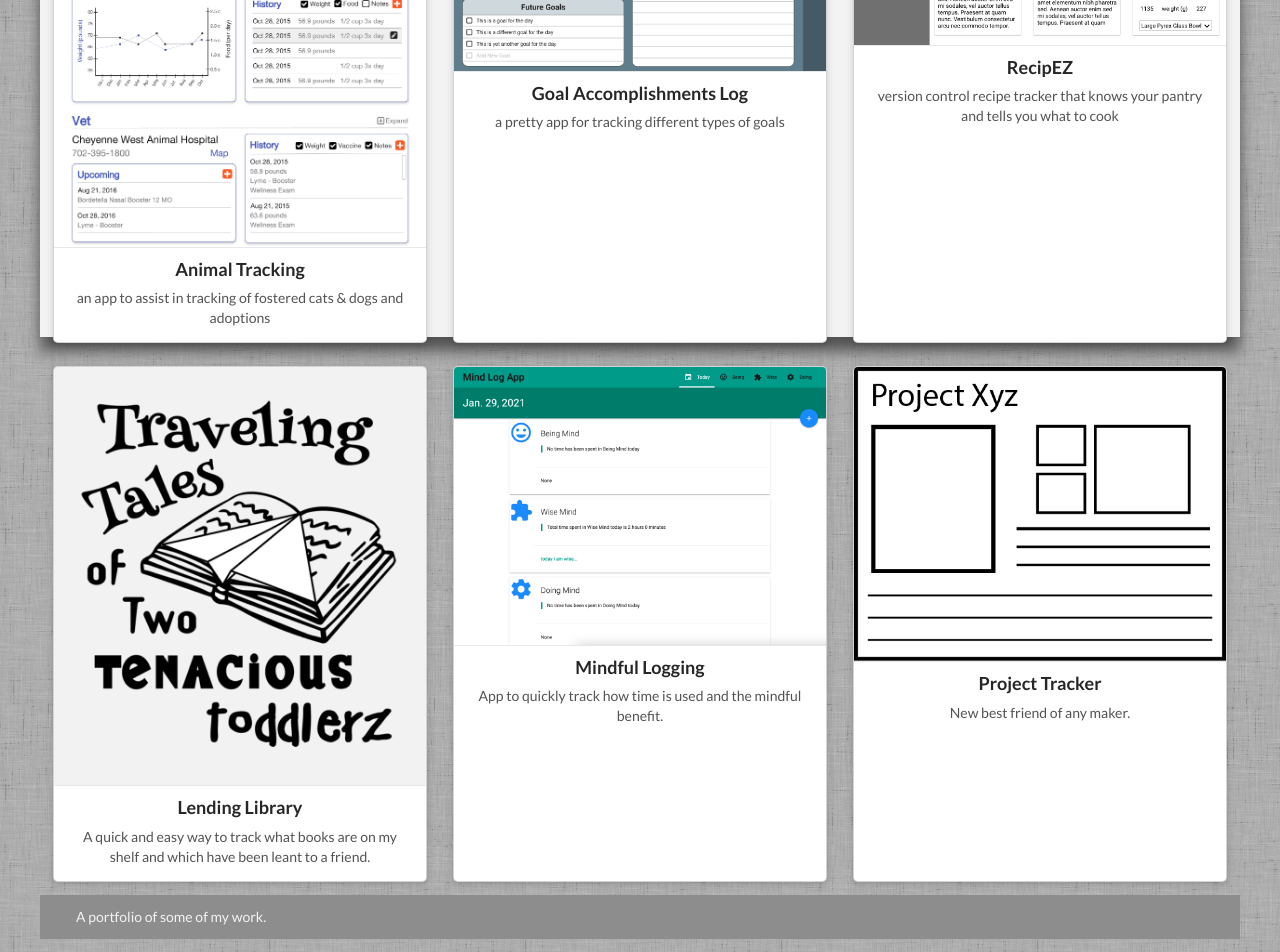
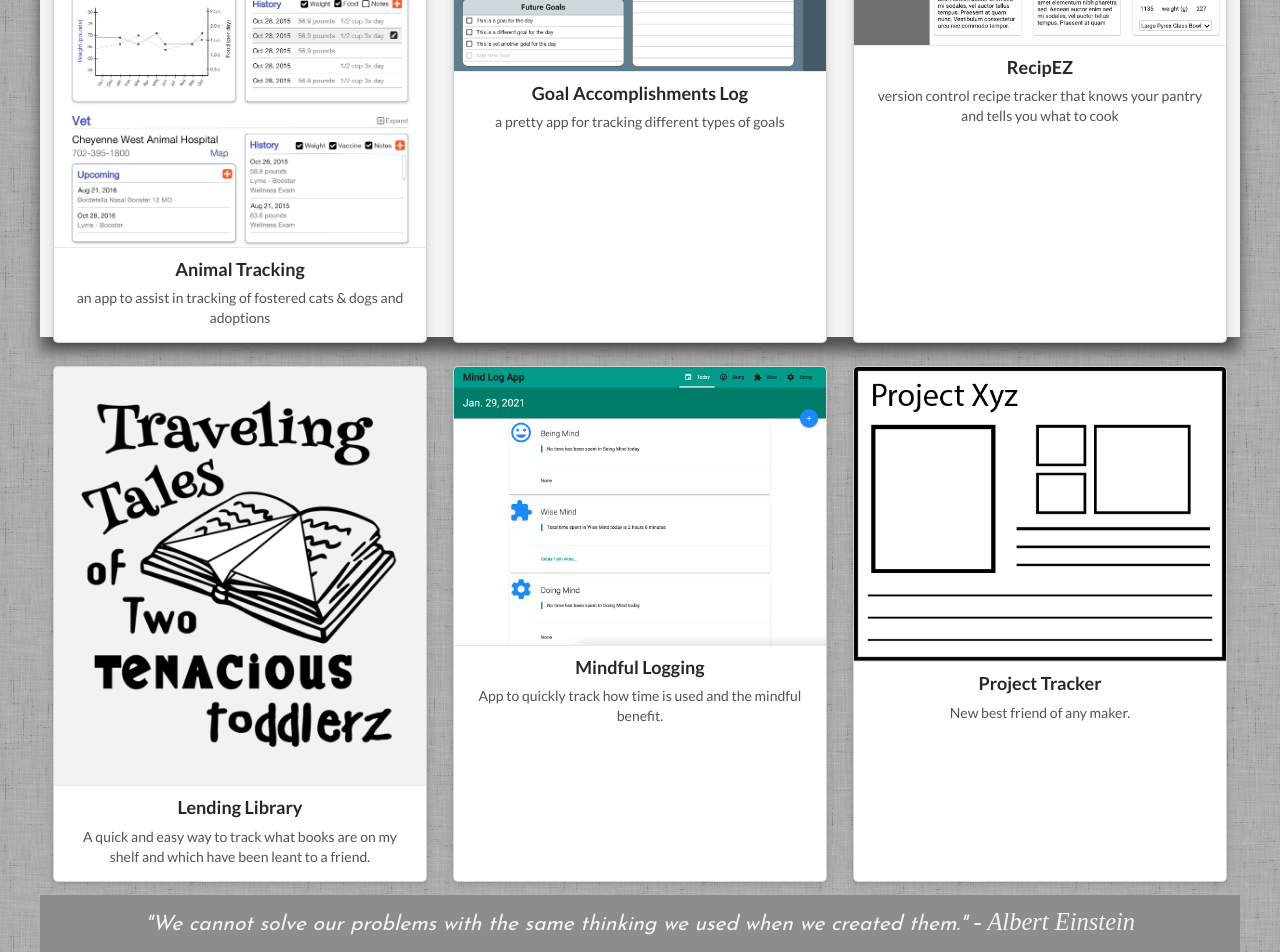
Before and after one commit to CFrez/frezfolio, a Jekyll site: the page built from projects.md, in a window 1280 px wide. Shown: the part 563-1515 px from the top of the page. Built offline with Jekyll 4.4.1, drawn with Linux system fonts in a browser that asks for light colours.

Commit message:
footer quote

```diff
--- a/_includes/footer.html
+++ b/_includes/footer.html
@@ -1,3 +1,8 @@
 <footer id="page_footer" aria-label="Footer">
-  <p>{{ site.description }}</p>
+  <p class="quote">
+    "We cannot solve our problems with the same thinking we used when we created them."
+    <span class="author">
+      - Albert Einstein
+    </span>
+  </p>
 </footer>
--- a/_sass/footer.scss
+++ b/_sass/footer.scss
@@ -6,16 +6,17 @@
     display: flex;
     flex-direction: column;
     padding: 1% 3%;
-    // .quote {
-    //     text-align: center;
-    //     align-self: center;
-    //     font-size: clamp(1.5rem,3vw,2rem);
-    //     font-family: $font-head;
-    //     font-style: italic;
-    // }
-    // .author {
-    //     align-self: flex-end;
-    //     font-size: clamp(.1rem, 5vw, 2.75rem);
-    //     font-family: 'Kaushan Script', cursive;
-    // }
+    .quote {
+        text-align: center;
+        align-self: center;
+        font-size: clamp(1rem,3vw,1.5rem);
+        font-family: $font-head;
+        font-style: italic;
+    }
+    .author {
+        display: inline-block;
+        align-self: flex-end;
+        font-size: clamp(1.25rem, 4vw, 1.75rem);
+        font-family: 'Kaushan Script', cursive;
+    }
 };
```
Also changed, not shown: 11 other files.
